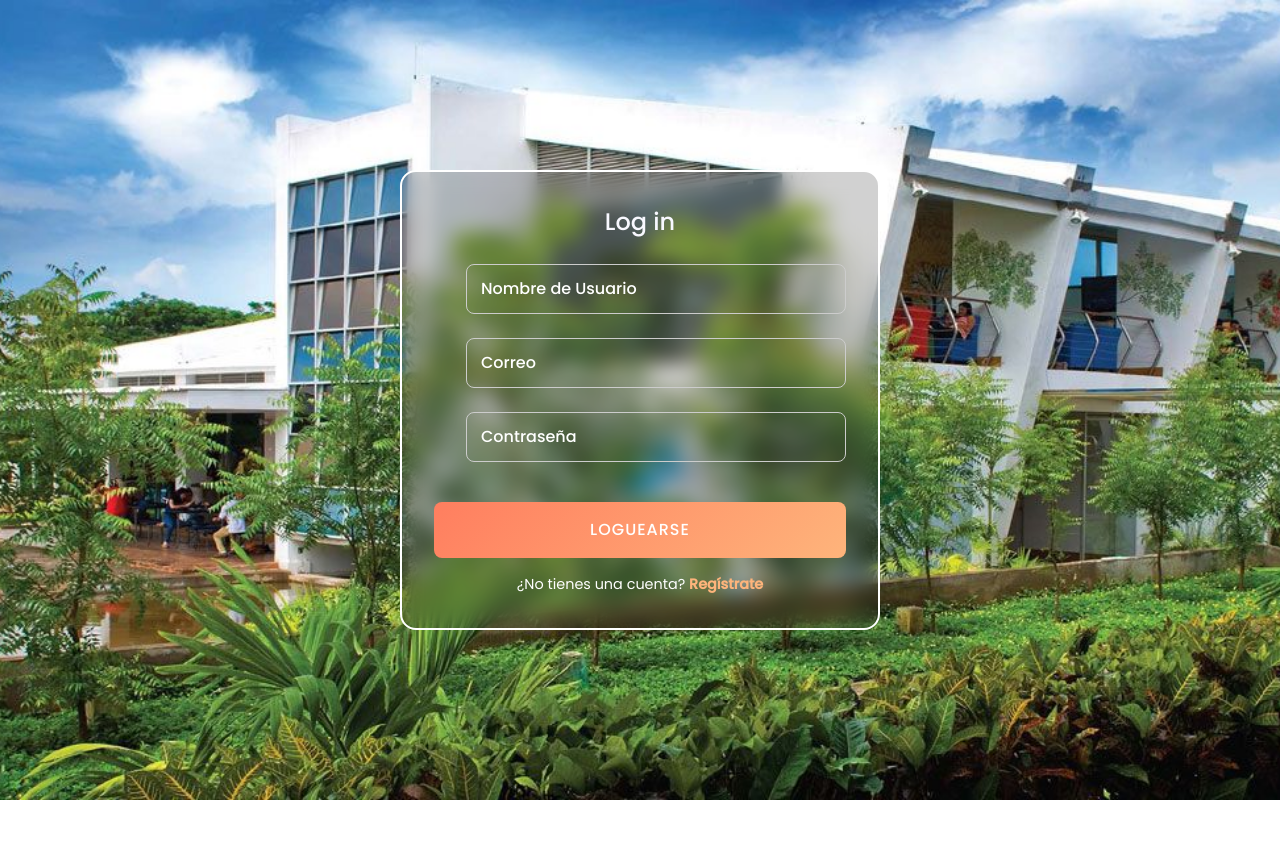
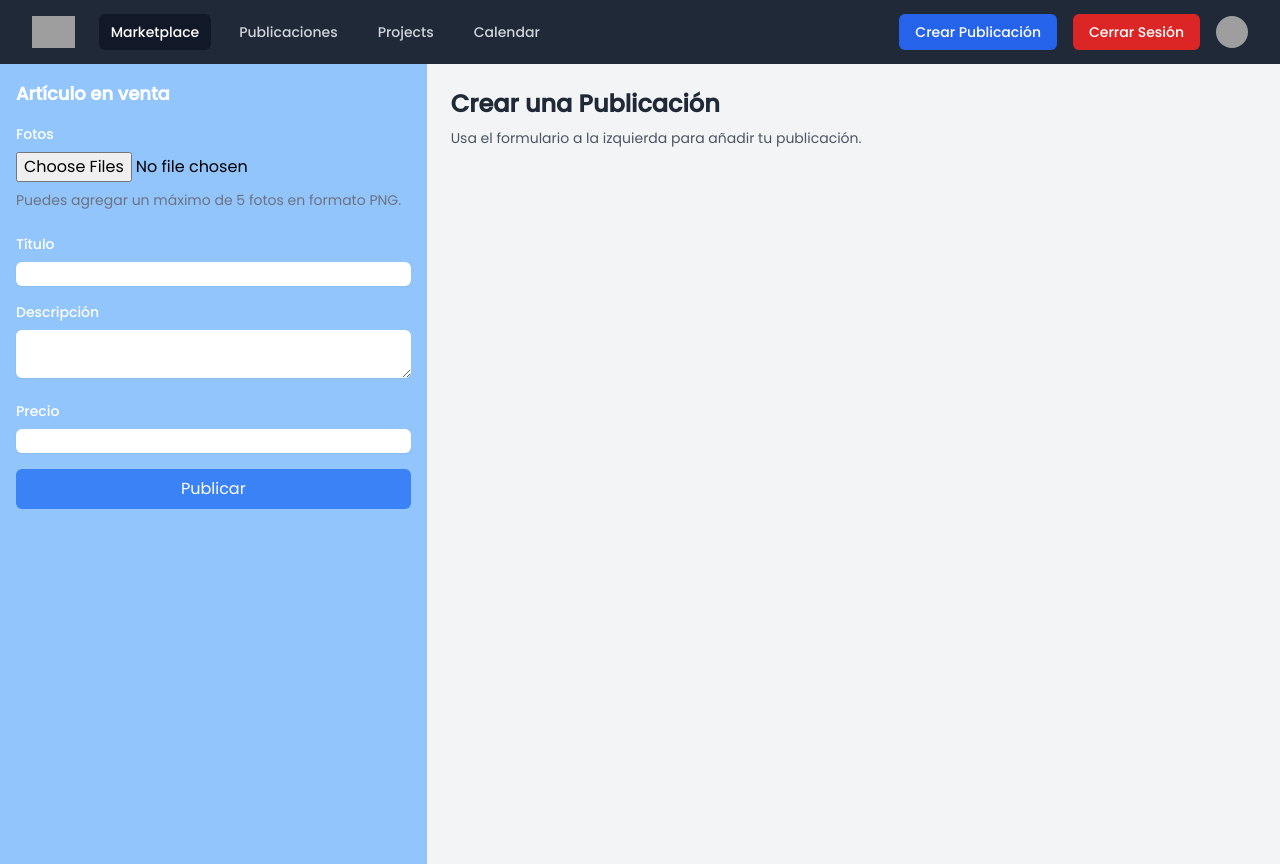
Before and after one commit to Draxton27/MercaditoUam-Frontend, a React (Create React App) app: page /marketplace/create in a window 1280 px wide. Before the commit the page ends 800 px from the top, so only its background shows below. Built offline with nearby package versions, Linux system fonts and the light colour scheme; grey boxes are pictures that could not be loaded.

Commit message:
Corregir el renderizado de imagenes y trabajar en la preview de productos

```diff
--- a/src/ProtectedRoute.js
+++ b/src/ProtectedRoute.js
@@ -6,7 +6,7 @@ const ProtectedRoute = ({ isAuthenticated }) => {
     // If the user is authenticated, render the child routes (Outlet)
     // Otherwise, redirect to the login page ("/")
     const isAuth = isAuthenticated();
-    return isAuth ? <Outlet /> : <Navigate to="/tasks" />;
+        return isAuth ? <Outlet /> : <Navigate to="/marketplace" />;
 };
 
 export default ProtectedRoute;
--- /dev/null
+++ b/src/components/CreatePublicationSidebar.jsx
@@ -0,0 +1,173 @@
+import React, { useState } from "react";
+
+export default function CreatePublicationSidebar({ onPublish }) {
+    const [formData, setFormData] = useState({
+        title: "",
+        description: "",
+        price: "",
+        images: [],
+    });
+
+    const [previewImages, setPreviewImages] = useState([]);
+
+    const handleChange = (e) => {
+        const { name, value } = e.target;
+        setFormData({ ...formData, [name]: value });
+    };
+
+    const handleFileChange = (e) => {
+        const files = Array.from(e.target.files);
+
+        // Validar que solo se suban archivos PNG y máximo 5 imágenes
+        const validFiles = files.filter(
+            (file) => file.type === "image/png" && formData.images.length < 5
+        );
+
+        if (validFiles.length !== files.length) {
+            alert("Solo se aceptan imágenes PNG y un máximo de 5 imágenes.");
+        }
+
+        const updatedImages = [...formData.images, ...validFiles.slice(0, 5 - formData.images.length)];
+        setFormData({ ...formData, images: updatedImages });
+
+        const previews = updatedImages.map((file) => URL.createObjectURL(file));
+        setPreviewImages(previews);
+    };
+
+    const handleSubmit = async (e) => {
+        e.preventDefault();
+
+        const accessToken = getCookie("access_token"); // Extraer el token desde las cookies
+        if (!accessToken) {
+            console.error("Access token no encontrado en las cookies.");
+            alert("No se encontró un token de acceso. Por favor, inicie sesión.");
+            return;
+        }
+
+        const requestData = {
+            title: formData.title,
+            description: formData.description,
+            price: Number(formData.price),
+            images: await Promise.all(
+                formData.images.map((file) => fileToBase64(file))
+            ),
+        };
+
+        try {
+            const response = await fetch("http://localhost:8080/api/product/createproduct", {
+                method: "POST",
+                headers: {
+                    "Content-Type": "application/json",
+                    "Authorization": `Bearer ${accessToken}`, // Pasa el token en el encabezado
+                },
+                body: JSON.stringify(requestData),
+            });
+
+            if (response.ok) {
+                alert("Publicación creada exitosamente.");
+                window.location.href = "/marketplace"; // Redirige a la página del marketplace
+            } else {
+                const errorData = await response.json();
+                console.error("Error de la API:", errorData);
+                alert("Error al crear la publicación.");
+            }
+        } catch (error) {
+            console.error("Error en la solicitud:", error);
+            alert("Ocurrió un error al intentar crear la publicación.");
+        }
+    };
+
+    const fileToBase64 = (file) =>
+        new Promise((resolve, reject) => {
+            const reader = new FileReader();
+            reader.readAsDataURL(file);
+            reader.onload = () => resolve(reader.result.split(",")[1]); // Extraer solo el Base64
+            reader.onerror = (error) => reject(error);
+        });
+
+    return (
+        <div className="w-1/3 p-4 bg-blue-300 h-screen overflow-y-auto flex flex-col">
+            <h2 className="text-lg font-semibold mb-4">Artículo en venta</h2>
+            <form onSubmit={handleSubmit}>
+                {/* Subida de imágenes */}
+                <div className="mb-4">
+                    <label className="block text-sm font-medium mb-2">Fotos</label>
+                    <input
+                        type="file"
+                        accept="image/png"
+                        multiple
+                        onChange={handleFileChange}
+                        className="block w-full text-black" // Agregada la clase text-black
+                    />
+                    <p className="text-sm text-gray-500 mt-2">
+                        Puedes agregar un máximo de 5 fotos en formato PNG.
+                    </p>
+                    <div className="mt-2 flex space-x-2">
+                        {previewImages.map((src, index) => (
+                            <img
+                                key={index}
+                                src={src}
+                                alt={`Preview ${index}`}
+                                className="w-20 h-20 object-cover rounded-md"
+                            />
+                        ))}
+                    </div>
+                </div>
+
+                {/* Título */}
+                <div className="mb-4">
+                    <label className="block text-sm font-medium mb-2">Título</label>
+                    <input
+                        type="text"
+                        name="title"
+                        value={formData.title}
+                        onChange={handleChange}
+                        className="w-full border-gray-300 rounded-md shadow-sm focus:ring-blue-500 focus:border-blue-500 text-black" // Agregada la clase text-black
+                        required
+                    />
+                </div>
+
+                {/* Descripción */}
+                <div className="mb-4">
+                    <label className="block text-sm font-medium mb-2">Descripción</label>
+                    <textarea
+                        name="description"
+                        value={formData.description}
+                        onChange={handleChange}
+                        className="w-full border-gray-300 rounded-md shadow-sm focus:ring-blue-500 focus:border-blue-500 text-black" // Agregada la clase text-black
+                        required
+                    ></textarea>
+                </div>
+
+                {/* Precio */}
+                <div className="mb-4">
+                    <label className="block text-sm font-medium mb-2">Precio</label>
+                    <input
+                        type="number"
+                        name="price"
+                        value={formData.price}
+                        onChange={handleChange}
+                        className="w-full border-gray-300 rounded-md shadow-sm focus:ring-blue-500 focus:border-blue-500 text-black" // Agregada la clase text-black
+                        required
+                    />
+                </div>
+
+                {/* Botón de envío */}
+                <button
+                    type="submit"
+                    className="w-full bg-blue-500 text-white py-2 rounded-md hover:bg-blue-600"
+                >
+                    Publicar
+                </button>
+            </form>
+        </div>
+    );
+}
+
+// Función para obtener el valor de una cookie por su nombre
+function getCookie(name) {
+    const value = `; ${document.cookie}`;
+    const parts = value.split(`; ${name}=`);
+    if (parts.length === 2) return parts.pop().split(";").shift();
+    return null;
+}
--- a/src/components/NavBar.js
+++ b/src/components/NavBar.js
@@ -25,6 +25,25 @@ export default function NavBar() {
       document.removeEventListener("mousedown", handleClickOutside); // Limpia el evento al desmontar
     };
   }, []);
+
+
+  const handleLogout = async () => {
+
+    try {
+      const response = await fetch("http://localhost:8080/api/auth/logout", {
+        method: "GET"
+      });
+
+      if (response.ok) {
+        console.log("Cierre de sesión exitoso");
+        window.location.href = "/login"; // Redirige a la página de inicio de sesión
+      } else {
+        console.error("Error al cerrar sesión");
+      }
+    } catch (error) {
+      console.error("Error en la solicitud de logout:", error);
+    }
+  };
 
   return (
     <nav className="bg-gray-800">
@@ -109,19 +128,20 @@ export default function NavBar() {
               </div>
             </div>
           </div>
-          <div className="absolute inset-y-0 right-0 flex items-center space-x-4 pr-2 sm:static sm:inset-auto sm:ml-6 sm:pr-0">
+          <div
+              className="absolute inset-y-0 right-0 flex items-center space-x-4 pr-2 sm:static sm:inset-auto sm:ml-6 sm:pr-0">
             <a
                 href="/marketplace/create"
                 className="rounded-md bg-blue-600 px-4 py-2 text-sm font-medium text-white hover:bg-blue-500 transition duration-150"
             >
               Crear Publicación
             </a>
-            <a
-              href="/logout"
+            <button
+                onClick={handleLogout}
                 className="rounded-md bg-red-600 px-4 py-2 text-sm font-medium text-white hover:bg-red-500 transition duration-150"
             >
               Cerrar Sesión
-            </a>
+            </button>
             <div className="relative ml-3" ref={menuRef}>
               <div>
                 <button
--- /dev/null
+++ b/src/pages/CreateProductPage.jsx
@@ -0,0 +1,20 @@
+import React from "react";
+import NavBar from "../components/NavBar";
+import CreatePublicationSidebar from "../components/CreatePublicationSidebar";
+
+export default function CreateProductPage() {
+    return (
+        <div className="flex flex-col h-screen">
+            <NavBar className="bg-blue-500 shadow-md py-4 px-6" />
+            <main className="flex-1 flex">
+                <CreatePublicationSidebar />
+                <div className="flex-1 bg-gray-100 p-6">
+                    <h1 className="text-2xl font-bold text-gray-800">Crear una Publicación</h1>
+                    <p className="text-sm text-gray-600 mt-2">
+                        Usa el formulario a la izquierda para añadir tu publicación.
+                    </p>
+                </div>
+            </main>
+        </div>
+    );
+}
--- a/src/pages/MarketPlace.js
+++ b/src/pages/MarketPlace.js
@@ -28,7 +28,7 @@ export default function MarketPlace() {
                     // Procesar los productos para agregar el esquema MIME al imageData
                     const processedData = data.map(product => {
                         // Intenta asumir PNG por defecto. Puedes agregar lógica si el formato es determinable dinámicamente.
-                        const mimeType = "image/jpeg"; // Cambia a "image/jpeg" si sabes que son JPG.
+                        const mimeType = "image/png"; // Cambia a "image/jpeg" si sabes que son JPG.
                         const base64Image = product.imageData
                             ? `data:${mimeType};base64,${product.imageData}`
                             : "https://via.placeholder.com/300x200.png?text=Sin+Imagen"; // Manejar casos donde no haya imagen
```
Also changed, not shown: src/Router.js (+6 -2 lines). Lines whose indentation alone changed are shown as unchanged.
